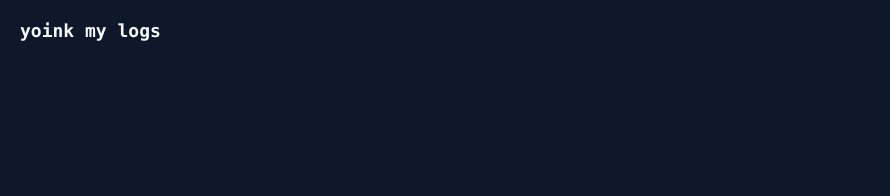
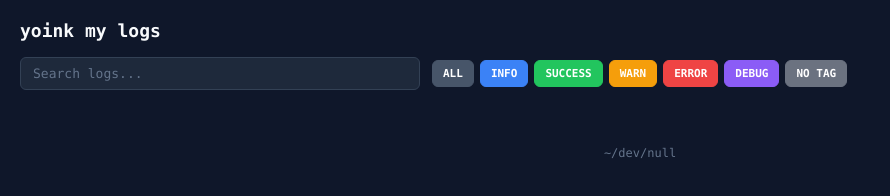
Before and after one commit to aletzo/yoink-my-logs, a website: page public/index.html in a window 1280 px wide. Shown: the whole page, without its empty margins (0-890 px from the left). Drawn offline with Linux system fonts and the light colour scheme; no server answers.

Commit message:
feat: add a search input and tag filters

```diff
--- a/public/client.js
+++ b/public/client.js
@@ -1,4 +1,5 @@
 const el = document.getElementById("logs")
+const searchInput = document.getElementById("search")
 const events = new EventSource("/events")
 
 const tagColors = {
@@ -7,6 +8,67 @@ const tagColors = {
   error: "#ef4444",
   debug: "#8b5cf6",
   success: "#22c55e"
+}
+
+let allLogs = []
+let searchQuery = ""
+let activeTags = new Set(["info", "warn", "error", "debug", "success", "none"])
+
+// Initialize filter buttons
+document.querySelectorAll(".filter-btn").forEach(btn => {
+  btn.addEventListener("click", () => {
+    const tag = btn.dataset.tag
+
+    if (tag === "all") {
+      const allActive = activeTags.size === 6
+      if (allActive) {
+        activeTags.clear()
+        document.querySelectorAll(".filter-btn:not([data-tag='all'])").forEach(b => b.classList.remove("active"))
+      } else {
+        activeTags = new Set(["info", "warn", "error", "debug", "success", "none"])
+        document.querySelectorAll(".filter-btn:not([data-tag='all'])").forEach(b => b.classList.add("active"))
+      }
+      btn.classList.toggle("active", !allActive)
+    } else {
+      if (activeTags.has(tag)) {
+        activeTags.delete(tag)
+        btn.classList.remove("active")
+      } else {
+        activeTags.add(tag)
+        btn.classList.add("active")
+      }
+      // Update "all" button state
+      const allBtn = document.querySelector(".filter-btn[data-tag='all']")
+      allBtn.classList.toggle("active", activeTags.size === 6)
+    }
+
+    renderLogs()
+  })
+})
+
+// Search input
+searchInput.addEventListener("input", (e) => {
+  searchQuery = e.target.value.toLowerCase()
+  renderLogs()
+})
+
+function matchesFilter(log) {
+  const logTag = log.tag || "none"
+  if (!activeTags.has(logTag)) return false
+
+  if (searchQuery) {
+    const searchText = JSON.stringify(log).toLowerCase()
+    if (!searchText.includes(searchQuery)) return false
+  }
+
+  return true
+}
+
+function renderLogs() {
+  el.innerHTML = ""
+  allLogs.filter(matchesFilter).forEach(log => {
+    el.appendChild(createLogElement(log))
+  })
 }
 
 function createJsonTree(data, collapsed = true) {
@@ -117,8 +179,7 @@ function createCollapsible(data, type, collapsed) {
   return container
 }
 
-events.onmessage = (e) => {
-  const log = JSON.parse(e.data)
+function createLogElement(log) {
   const li = document.createElement("li")
 
   const header = document.createElement("div")
@@ -151,6 +212,15 @@ events.onmessage = (e) => {
     li.appendChild(dataContainer)
   }
 
-  el.appendChild(li)
-  window.scrollTo(0, document.body.scrollHeight)
+  return li
 }
+
+events.onmessage = (e) => {
+  const log = JSON.parse(e.data)
+  allLogs.push(log)
+
+  if (matchesFilter(log)) {
+    el.appendChild(createLogElement(log))
+    window.scrollTo(0, document.body.scrollHeight)
+  }
+}
--- a/public/index.html
+++ b/public/index.html
@@ -18,6 +18,92 @@
       font-size: 18px;
       margin: 0 0 16px;
     }
+
+    /* Toolbar */
+    .toolbar {
+      display: flex;
+      gap: 12px;
+      margin-bottom: 16px;
+      flex-wrap: wrap;
+      align-items: center;
+    }
+    .search-box {
+      flex: 1;
+      min-width: 200px;
+      max-width: 400px;
+    }
+    .search-box input {
+      width: 100%;
+      padding: 8px 12px;
+      border-radius: 6px;
+      border: 1px solid #334155;
+      background: #1e293b;
+      color: #f1f5f9;
+      font-family: inherit;
+      font-size: 13px;
+    }
+    .search-box input:focus {
+      outline: none;
+      border-color: #3b82f6;
+    }
+    .search-box input::placeholder {
+      color: #64748b;
+    }
+    .filters {
+      display: flex;
+      gap: 6px;
+      flex-wrap: wrap;
+    }
+    .filter-btn {
+      padding: 6px 10px;
+      border-radius: 6px;
+      border: 1px solid #334155;
+      background: transparent;
+      color: #64748b;
+      font-family: inherit;
+      font-size: 11px;
+      font-weight: 600;
+      cursor: pointer;
+      transition: all 0.15s;
+      text-transform: uppercase;
+    }
+    .filter-btn:hover {
+      border-color: #475569;
+      color: #94a3b8;
+    }
+    .filter-btn.active {
+      color: white;
+    }
+    .filter-btn[data-tag="all"].active {
+      background: #475569;
+      border-color: #475569;
+    }
+    .filter-btn[data-tag="info"].active {
+      background: #3b82f6;
+      border-color: #3b82f6;
+    }
+    .filter-btn[data-tag="success"].active {
+      background: #22c55e;
+      border-color: #22c55e;
+    }
+    .filter-btn[data-tag="warn"].active {
+      background: #f59e0b;
+      border-color: #f59e0b;
+    }
+    .filter-btn[data-tag="error"].active {
+      background: #ef4444;
+      border-color: #ef4444;
+    }
+    .filter-btn[data-tag="debug"].active {
+      background: #8b5cf6;
+      border-color: #8b5cf6;
+    }
+    .filter-btn[data-tag="none"].active {
+      background: #6b7280;
+      border-color: #6b7280;
+    }
+
+    /* Logs */
     #logs {
       list-style: none;
       padding: 0;
@@ -104,11 +190,48 @@
     .json-null, .json-undefined {
       color: #f87171;
     }
+
+    /* Footer */
+    .footer {
+      margin-top: 40px;
+      padding: 16px 0;
+      text-align: center;
+      color: #475569;
+      font-size: 12px;
+    }
+    .footer a {
+      color: #64748b;
+      text-decoration: none;
+    }
+    .footer a:hover {
+      color: #94a3b8;
+    }
   </style>
 </head>
 <body>
   <h1>yoink my logs</h1>
+
+  <div class="toolbar">
+    <div class="search-box">
+      <input type="text" id="search" placeholder="Search logs...">
+    </div>
+    <div class="filters">
+      <button class="filter-btn active" data-tag="all">All</button>
+      <button class="filter-btn active" data-tag="info">Info</button>
+      <button class="filter-btn active" data-tag="success">Success</button>
+      <button class="filter-btn active" data-tag="warn">Warn</button>
+      <button class="filter-btn active" data-tag="error">Error</button>
+      <button class="filter-btn active" data-tag="debug">Debug</button>
+      <button class="filter-btn active" data-tag="none">No Tag</button>
+    </div>
+  </div>
+
   <ul id="logs"></ul>
+
+  <footer class="footer">
+    <a href="https://mydevnull.net" target="_blank">~/dev/null</a>
+  </footer>
+
   <script src="/client.js"></script>
 </body>
 </html>
```
